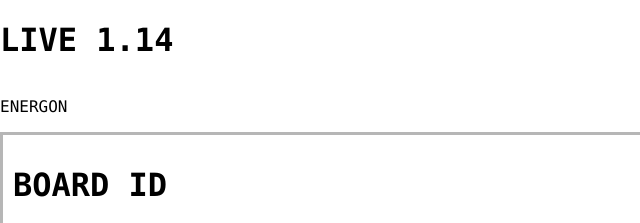
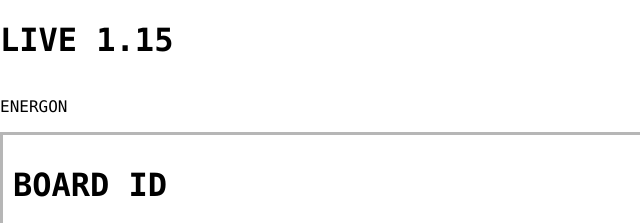
Before and after one commit to absheiper/Energon_Live, an Electron app: page index.html in a window 1600 px wide. Shown: the top 223 px of the page, 0-640 px from the left. Drawn offline with Linux system fonts and the light colour scheme.

Commit message:
Commit 1.15

```diff
--- a/index.html
+++ b/index.html
@@ -98,7 +98,7 @@
         <meta http-equiv="Content-Security-Policy" content="default-src 'self'; script-src 'self'">
     </head>
 <body>
-	<h1>LIVE 1.14</h1>
+	<h1>LIVE 1.15</h1>
 	<p>ENERGON</p>
 	<div id="BUILDER"></div>
     <div class="container">
--- a/package.json
+++ b/package.json
@@ -1,6 +1,6 @@
 {
   "name": "energon-live",
-  "version": "1.0.14",
+  "version": "1.0.15",
   "description": "A minimal Electron application with node serialport",
   "main": "main.js",
   "scripts": {
```
